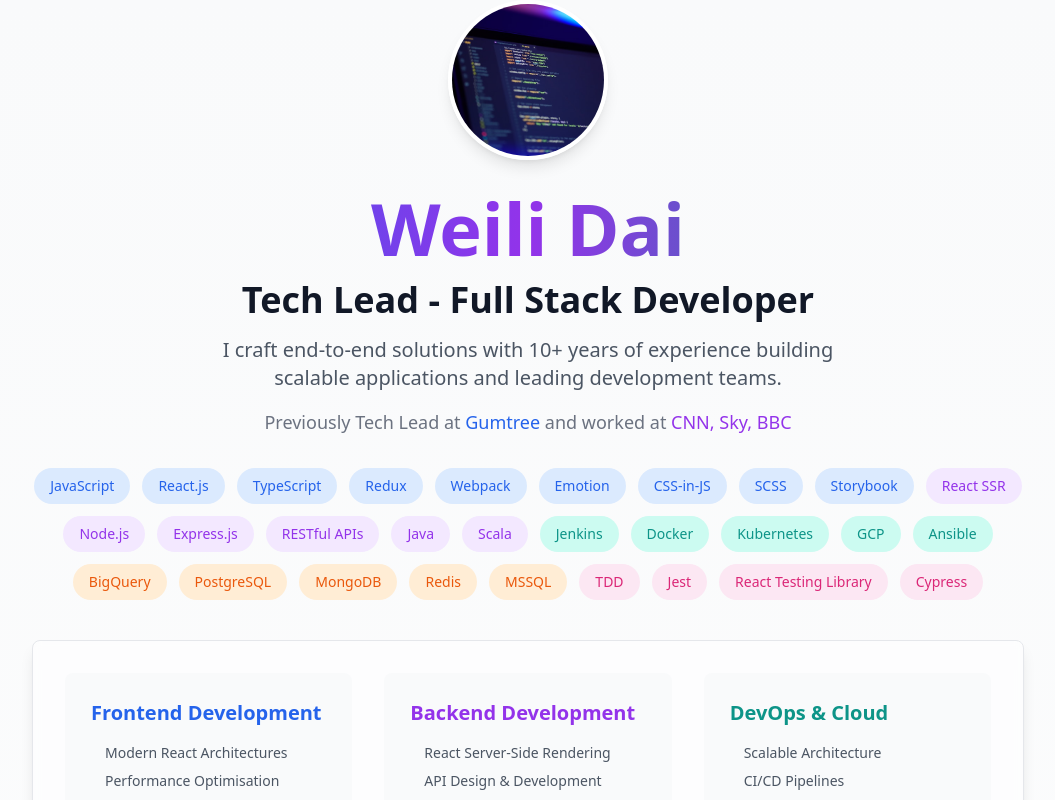
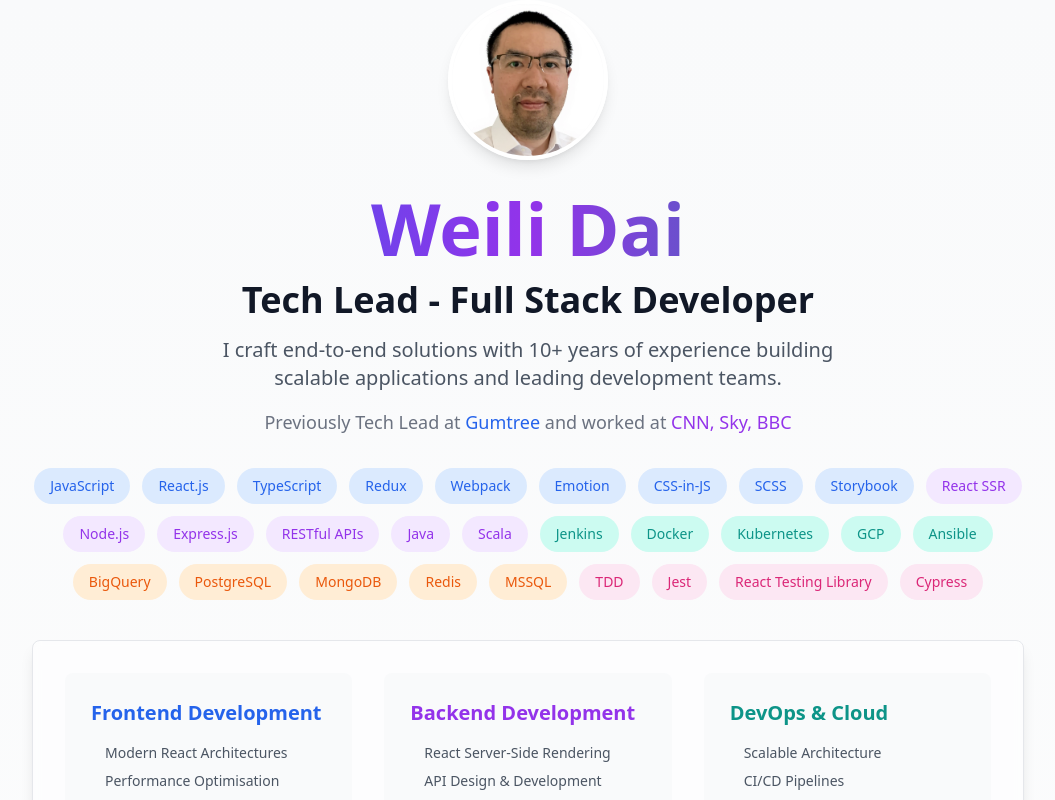
Before and after one commit to weilidai2001/weili-portfolio-website, a Next.js app: page / in a window 1280 px wide. Shown: the top 800 px of the page, without its empty margins (112-1167 px from the left). Built offline with nearby package versions, Linux system fonts and the light colour scheme.

Commit message:
Added real avatar

```diff
--- a/app/components/HeroSection.tsx
+++ b/app/components/HeroSection.tsx
@@ -100,7 +100,7 @@ export default function HeroSection() {
         >
           <div className="space-y-3 md:space-y-4 mb-6 md:mb-8">
             <img
-              src="/code.jpg"
+              src="/avatar.jpg"
               alt="Avatar"
               className="mx-auto mb-8 w-32 h-32 md:w-40 md:h-40 rounded-full shadow-lg object-cover border-4 border-white"
             />
```
Also changed, not shown: public/avatar.jpg (added).
